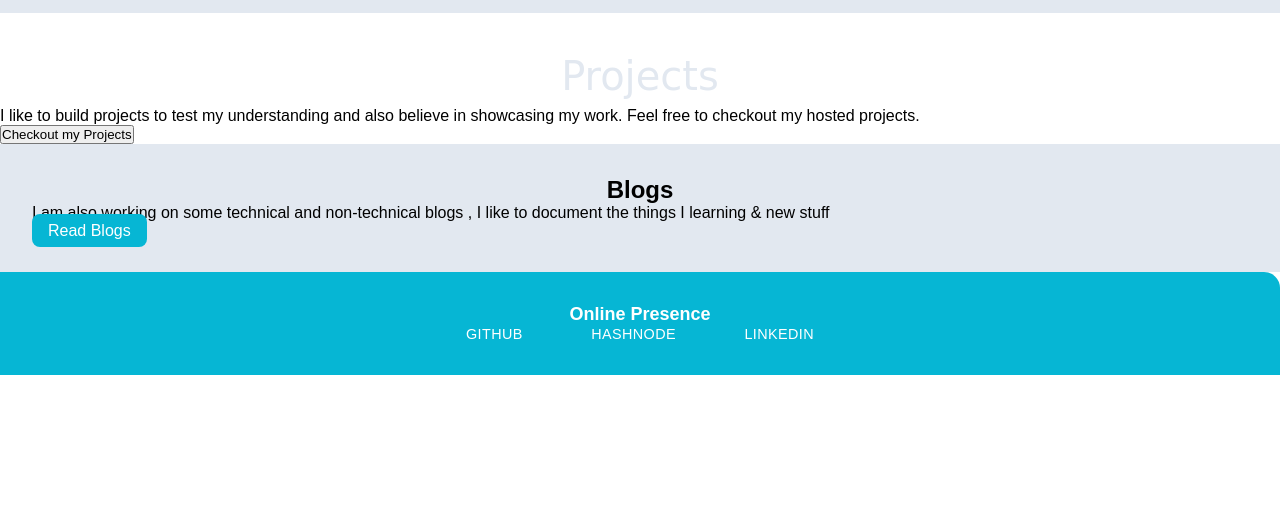
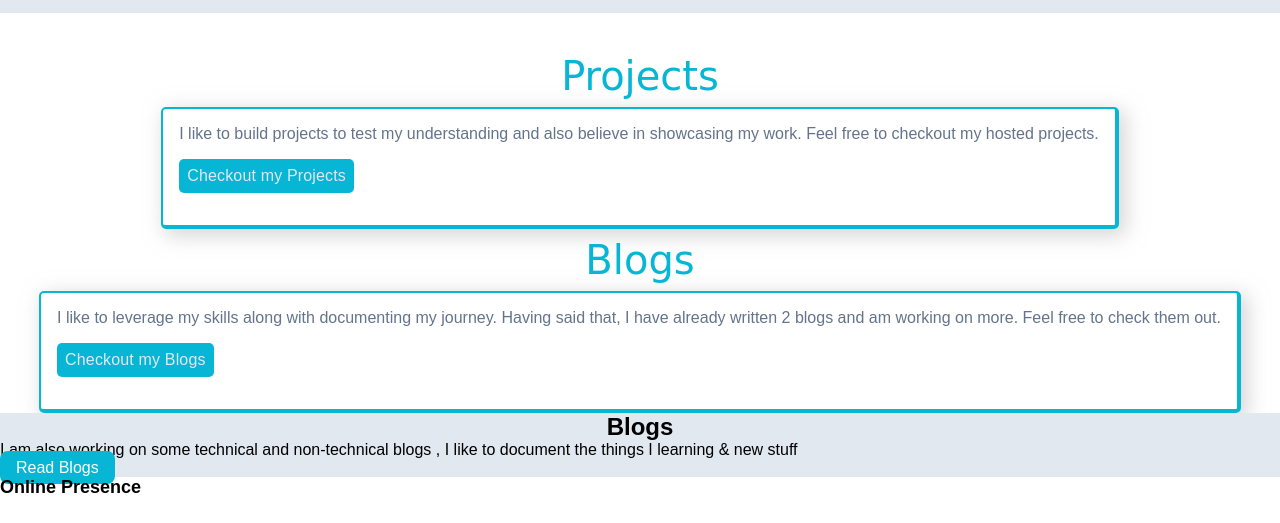
Before and after one commit to BhargaviSheth/Neog_Camp_live_lesson3, a plain HTML site: page index.html in a window 1280 px wide. Shown: the part 1124-1647 px from the top of the page. Before the commit the page ends 1499 px from the top, so only its background shows below. Drawn offline with nearby package versions, Linux system fonts and the light colour scheme; files whose address does not match are found by name; a web font is replaced by a local one.

Commit message:
project & blog section

```diff
--- a/index.html
+++ b/index.html
@@ -143,17 +143,33 @@
   </div>
 
   <div class="project-section-home">
-    <div class="title">Projects</div>
+    <div class="title-skill">Projects</div>
 
     <div class="project-home">
       <div class="home-content">
         I like to build projects to test my understanding and also believe in
         showcasing my work. Feel free to checkout my hosted projects.
         <br />
-        <a href="projects.html"><button>Checkout my Projects</button></a>
+        <a href="projects.html"><button class="action">Checkout my Projects</button></a>
       </div>
     </div>
   </div>
+
+  <div class="project-section-home">
+    <div class="title-skill">Blogs</div>
+
+    <div class="project-home">
+      <div class="home-content">
+        I like to leverage my skills along with documenting my journey. Having
+        said that, I have already written 2 blogs and am working on more. Feel
+        free to check them out.
+        <br />
+        <a href="Blogs.html"><button class="action">Checkout my Blogs</button></a>
+      </div>
+    </div>
+  </div>
+
+
 
 
   <!-- <section class="section ">
--- a/style.css
+++ b/style.css
@@ -250,16 +250,51 @@ hr{
   color: var(--dark-gray);
 }
 
-.section{
-  padding: 2rem;
+.about-section .title,
+.skill-section .title,
+.project-section .title,
+.blog-section .title,
+.project-section-home .title,
+.blog-section-home .title {
+  color: var(--primary-color);
 }
+
+.project-home{
+  display: flex;
+  align-items: stretch;
+  font-size: 2rem;
+  font-family: var(--sacramento);
+  color: var(--dark-gray);
+  box-shadow: var(--box-shadow);
+  border-right: 4px solid var(--primary-color);
+  border-bottom: 4px solid var(--primary-color);
+  border-top: 2px solid var(--primary-color);
+  border-left: 2px solid var(--primary-color);
+  border-radius: var(--border-radius);
+  margin: auto;
+  padding: 1rem;
+  width: fit-content;
+}
+.project-section-home .title{
+  margin: 0.3rem;
+}
+.home-content{
+  font-size: 1rem;
+  text-align: justify;
+  color: var(--dark-gray);
+}
+
+/* .project-section{ padding: 2rem;} */
+
+
+
 .section  h1{
   text-align: center;
 }
 
 .ow{
   background-color: var(--off-white);
-}
+} */
 
 /**footer**/
 
```
